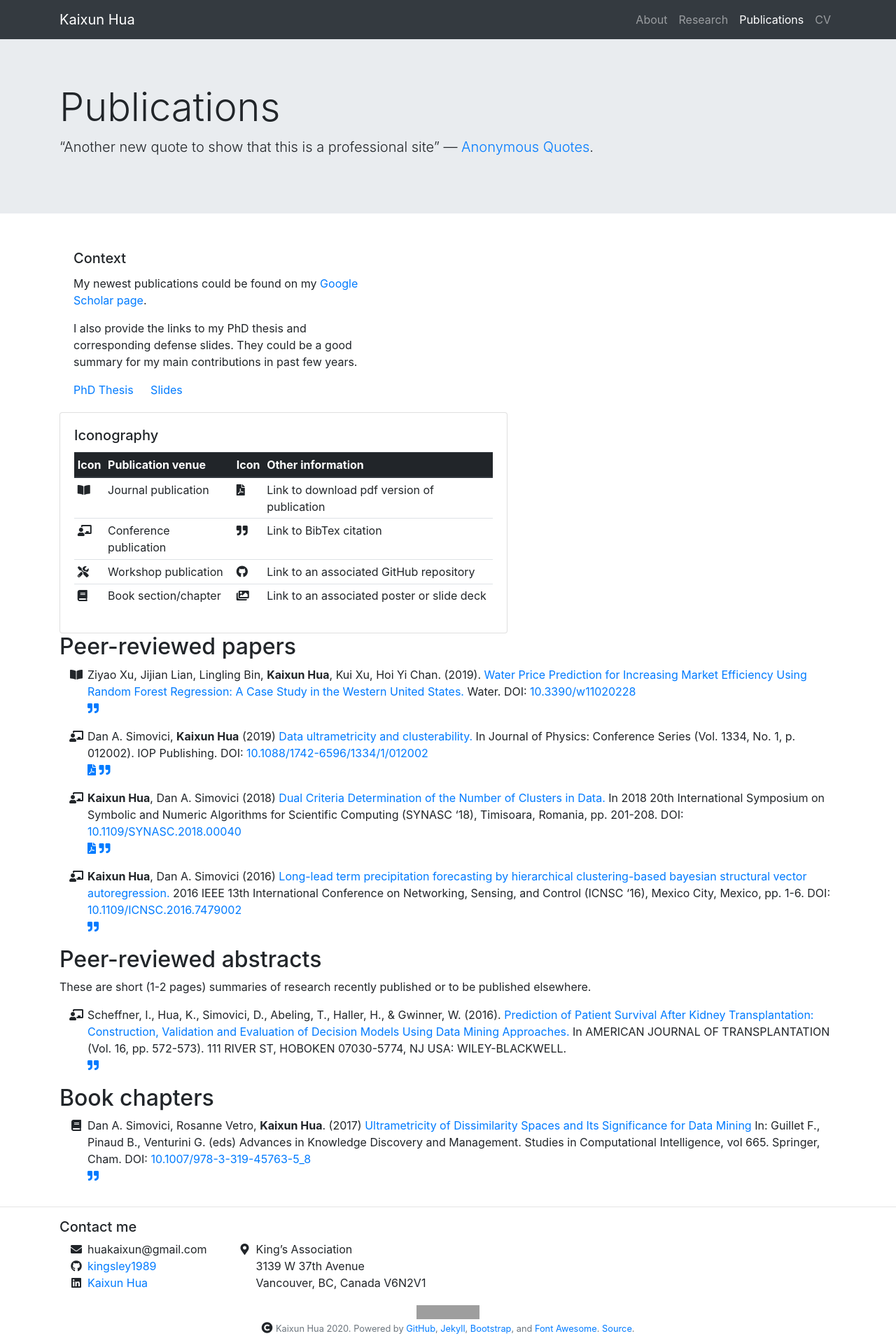
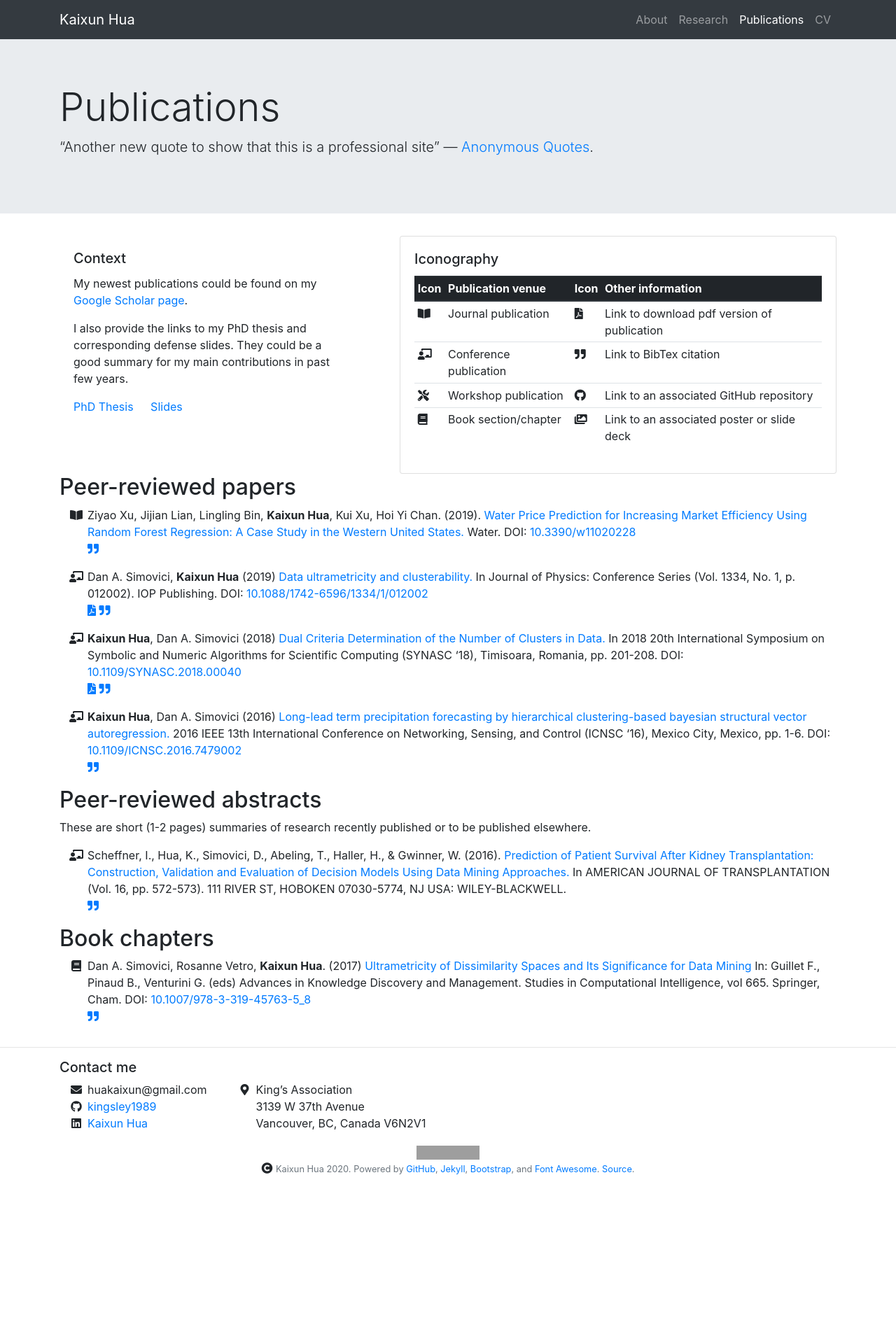
Before and after one commit to kingsley1989/kingsley1989.github.io, a Jekyll site: the page built from _pages/publications.md, in a window 1280 px wide. Shown: the whole page at 70% size. Built offline with Jekyll 4.4.1, drawn with Linux system fonts in a browser that asks for light colours; nearby versions of some CDN libraries; after the commit the page ends 1681 px from its top, so only the background shows below that; grey boxes are pictures that could not be loaded.

Commit message:
change size of icon table

```diff
--- a/_layouts/publications.html
+++ b/_layouts/publications.html
@@ -20,7 +20,7 @@ layout: default
   <div class="row">
     <!-- Context blurb -->
     <div class="col">
-      <div class="card border-0" style="width: 30rem;">
+      <div class="card border-0" style="width: 27rem;">
         <div class="card-body">
           <h5 class="card-title">Context</h5>
           <div class="card-text">
@@ -33,7 +33,7 @@ layout: default
     </div>
     <!-- Icon definitions table -->
     <div class="col">
-      <div class="card" id="iconography-table" style="width: 40rem;">
+      <div class="card" id="iconography-table" style="width: 39rem;">
         <div class="card-body">
           <h5 class="card-title">Iconography</h5>
           <table class="table table-sm">
```
